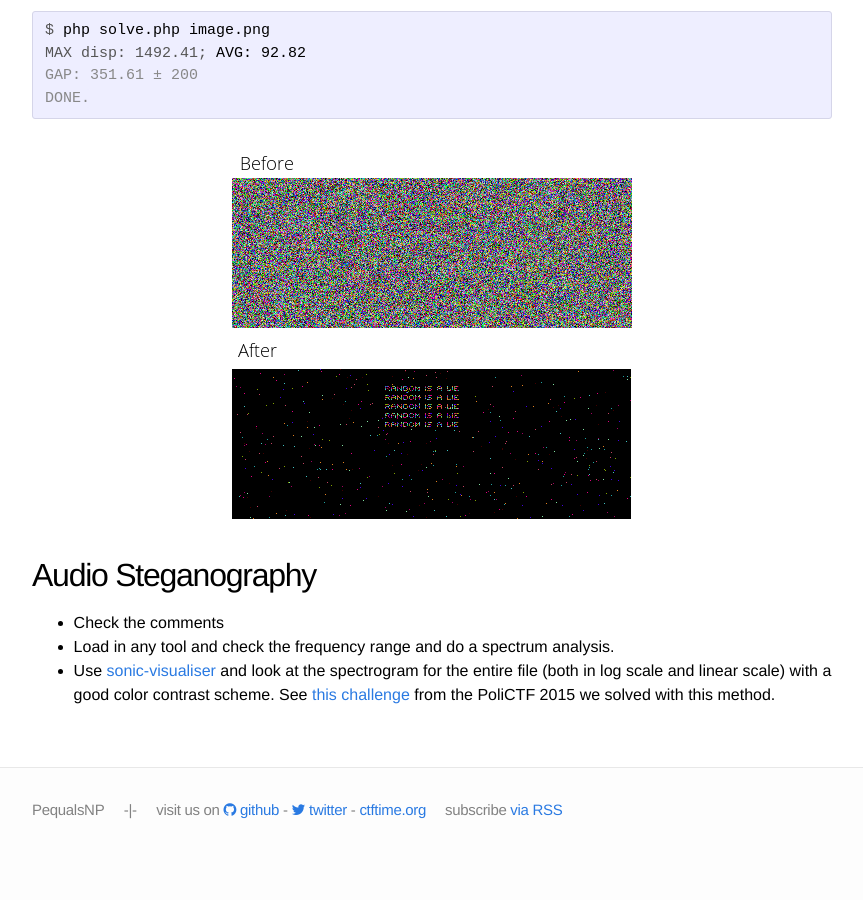
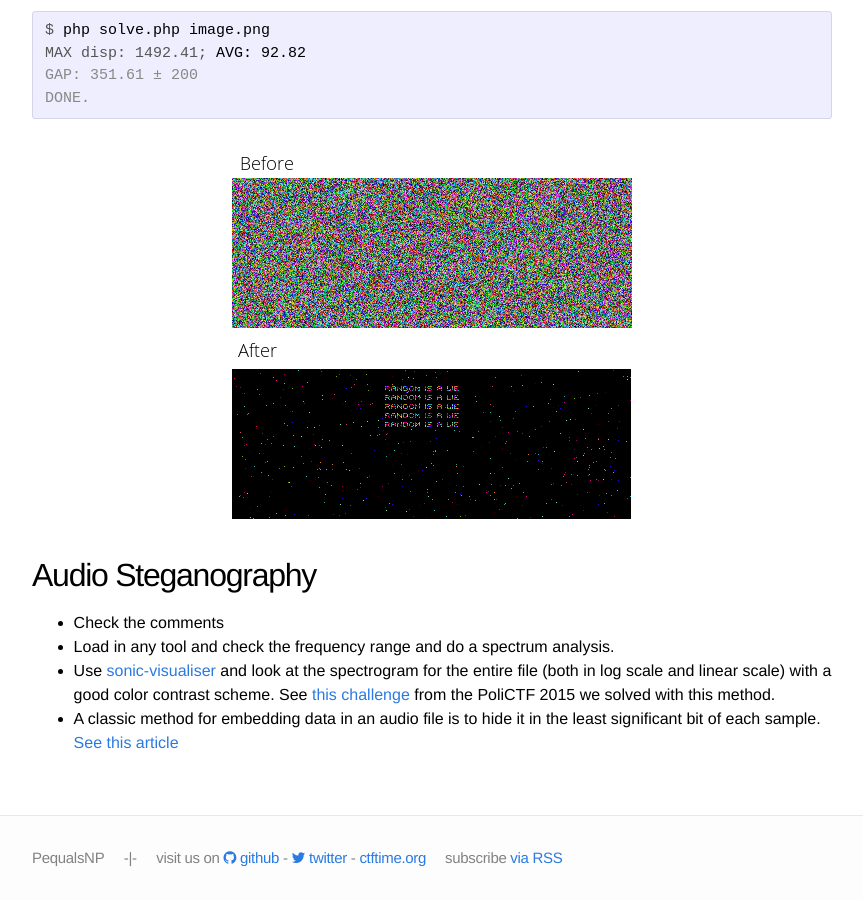
Before and after one commit to PequalsNP-team/pequalsnp-team.github.io, a Jekyll site: the page built from _posts/2015-11-30-steganography-101.md, in a window 1280 px wide and 900 px high, scrolled down 2822 px. Shown: the whole window, without its empty margins (208-1071 px from the left). Built offline with Jekyll 4.4.1, drawn with Linux system fonts in a browser that asks for light colours; comment, search, counter and statistics services are not loaded; before the commit the page ends 3674 px from its top, so only the background shows below that.

Commit message:
add an audio stego technique

```diff
--- a/_posts/2015-11-30-steganography-101.md
+++ b/_posts/2015-11-30-steganography-101.md
@@ -106,3 +106,4 @@ DONE.
 * Check the comments
 * Load in any tool and check the frequency range and do a spectrum analysis.
 * Use [sonic-visualiser](http://www.sonicvisualiser.org/) and look at the spectrogram for the entire file (both in log scale and linear scale) with a good color contrast scheme. See [this challenge]({{ site.url }}/writeups/its-hungry/) from the PoliCTF 2015 we solved with this method.
+* A classic method for embedding data in an audio file is to hide it in the least significant bit of each sample. [See this article](https://labs.nettitude.com/blog/derbycon-2016-ctf-write-up/#mep_0)
```
